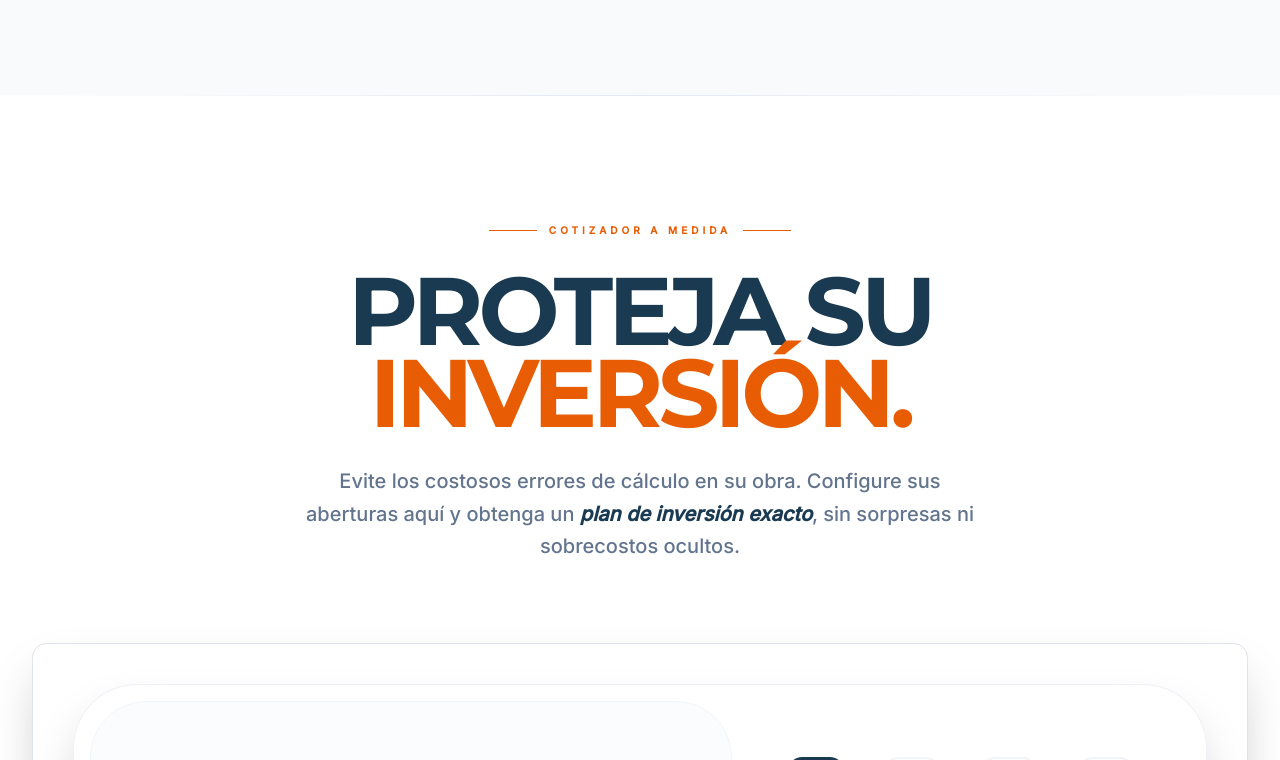
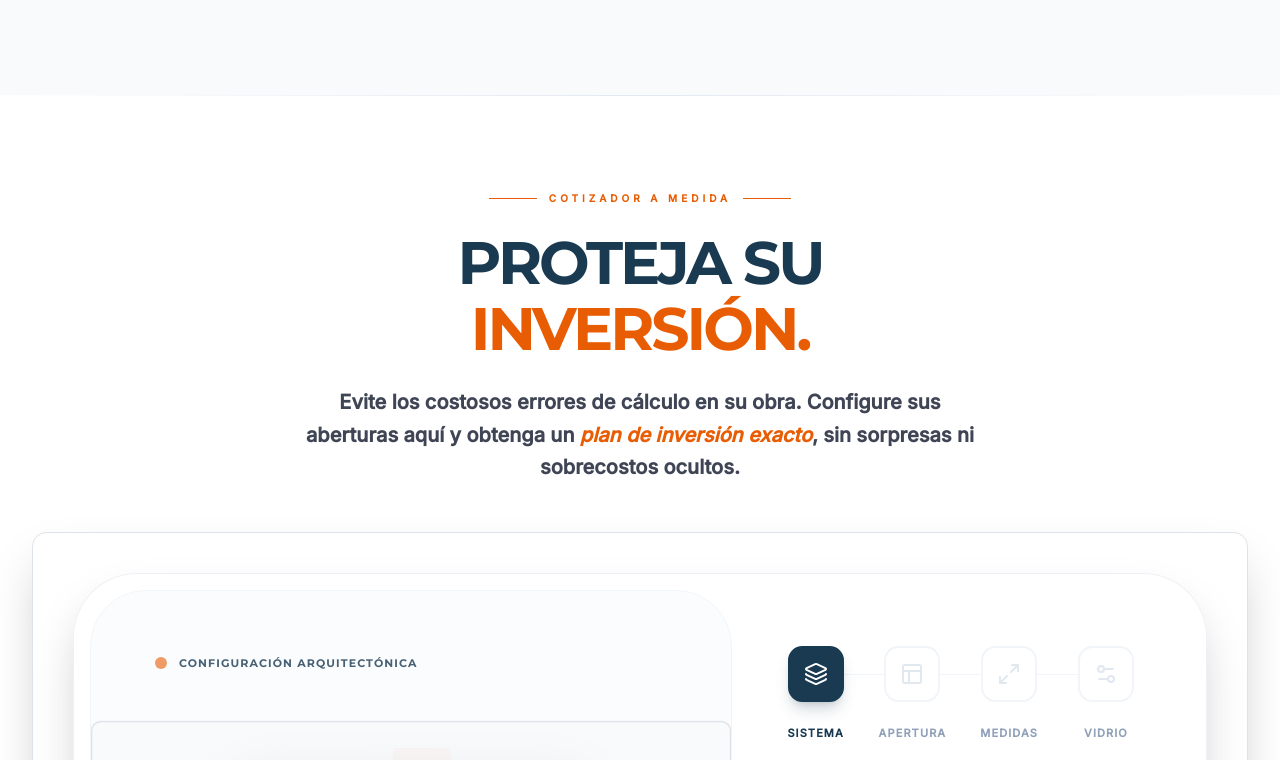
Before and after one commit to Wilson-Kickbush/vilkmet-app, a Next.js app: page / in a window 1280 px wide. Shown: the part 3420-4180 px from the top of the page. Built offline with nearby package versions, Linux system fonts and the light colour scheme.

Commit message:
style: increased headline line-height and spacing for better visual air in cotizador header

```diff
--- a/src/app/page.tsx
+++ b/src/app/page.tsx
@@ -17,25 +17,25 @@ export default function Home() {
         <EducationSection />
         <PortfolioSection />
 
-        <section id="cotizador" className="py-32 bg-white scroll-mt-24 relative overflow-hidden">
+        <section id="cotizador" className="py-24 bg-white scroll-mt-24 relative overflow-hidden">
           {/* Sutil efecto de fondo arquitectónico */}
           <div className="absolute top-0 left-0 w-full h-px bg-gradient-to-r from-transparent via-slate-200 to-transparent" />
 
           <div className="container mx-auto px-6 lg:px-8 relative z-10">
-            <div className="max-w-4xl mx-auto text-center mb-20">
-              <div className="flex items-center justify-center gap-3 mb-8">
+            <div className="max-w-4xl mx-auto text-center mb-12">
+              <div className="flex items-center justify-center gap-3 mb-6">
                 <div className="h-[1px] w-12 bg-[#E85D04]" />
                 <span className="text-[10px] font-black uppercase tracking-[0.4em] text-[#E85D04]">Cotizador a Medida</span>
                 <div className="h-[1px] w-12 bg-[#E85D04]" />
               </div>
 
-              <h2 className="text-5xl md:text-8xl font-heading font-black text-[#1A3A52] tracking-tighter leading-[0.85] mb-8 uppercase">
+              <h2 className="text-4xl md:text-6xl font-heading font-black text-[#1A3A52] tracking-tighter leading-[1.1] mb-6 uppercase">
                 PROTEJA SU <br />
                 <span className="text-[#E85D04]">INVERSIÓN.</span>
               </h2>
 
-              <p className="text-lg md:text-xl text-slate-500 font-medium max-w-2xl mx-auto leading-relaxed">
-                Evite los costosos errores de cálculo en su obra. Configure sus aberturas aquí y obtenga un <span className="text-[#1A3A52] font-bold italic">plan de inversión exacto</span>, sin sorpresas ni sobrecostos ocultos.
+              <p className="text-lg md:text-xl text-slate-900/80 font-bold max-w-2xl mx-auto leading-relaxed">
+                Evite los costosos errores de cálculo en su obra. Configure sus aberturas aquí y obtenga un <span className="text-[#E85D04] font-black italic">plan de inversión exacto</span>, sin sorpresas ni sobrecostos ocultos.
               </p>
             </div>
 
```
